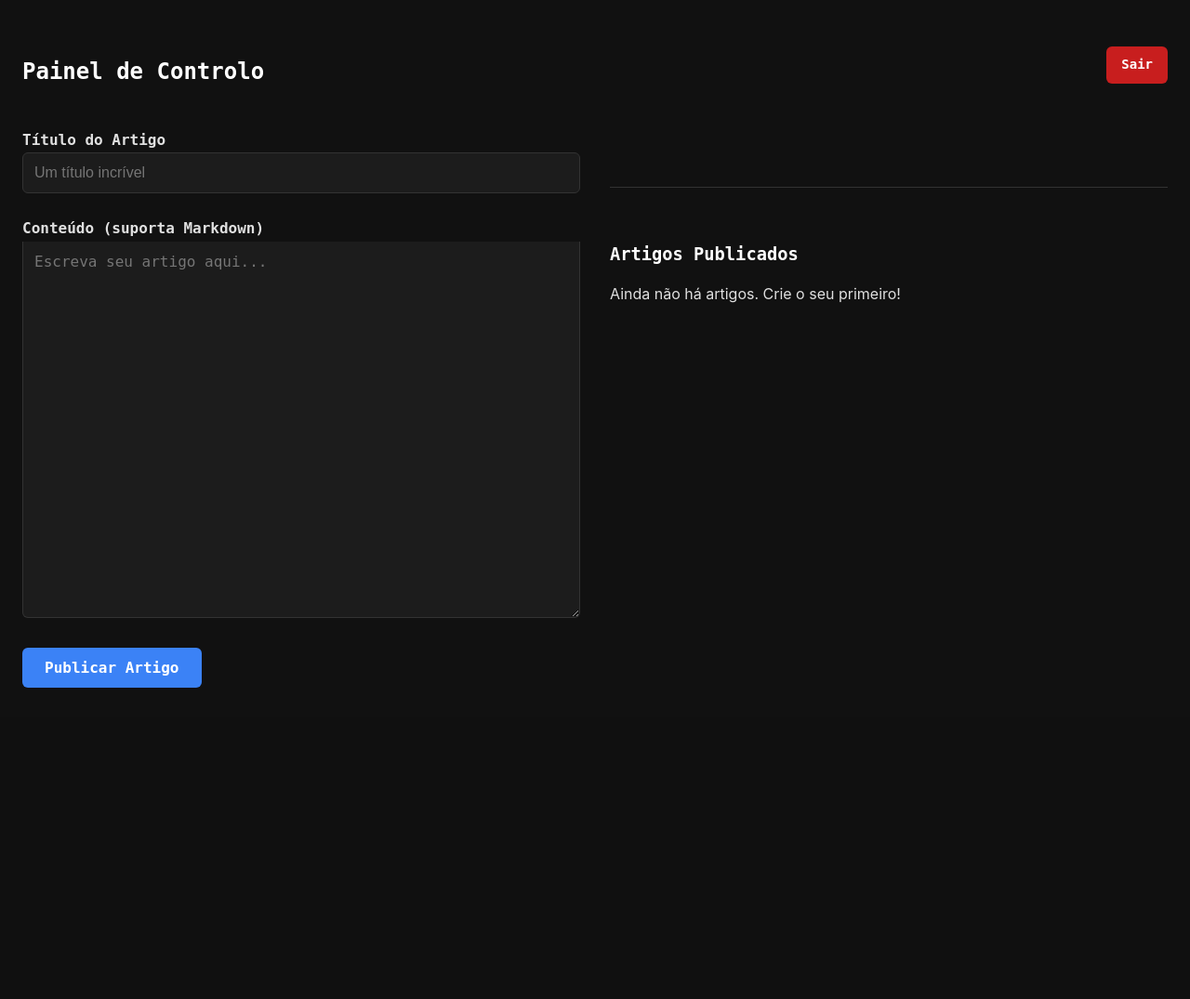
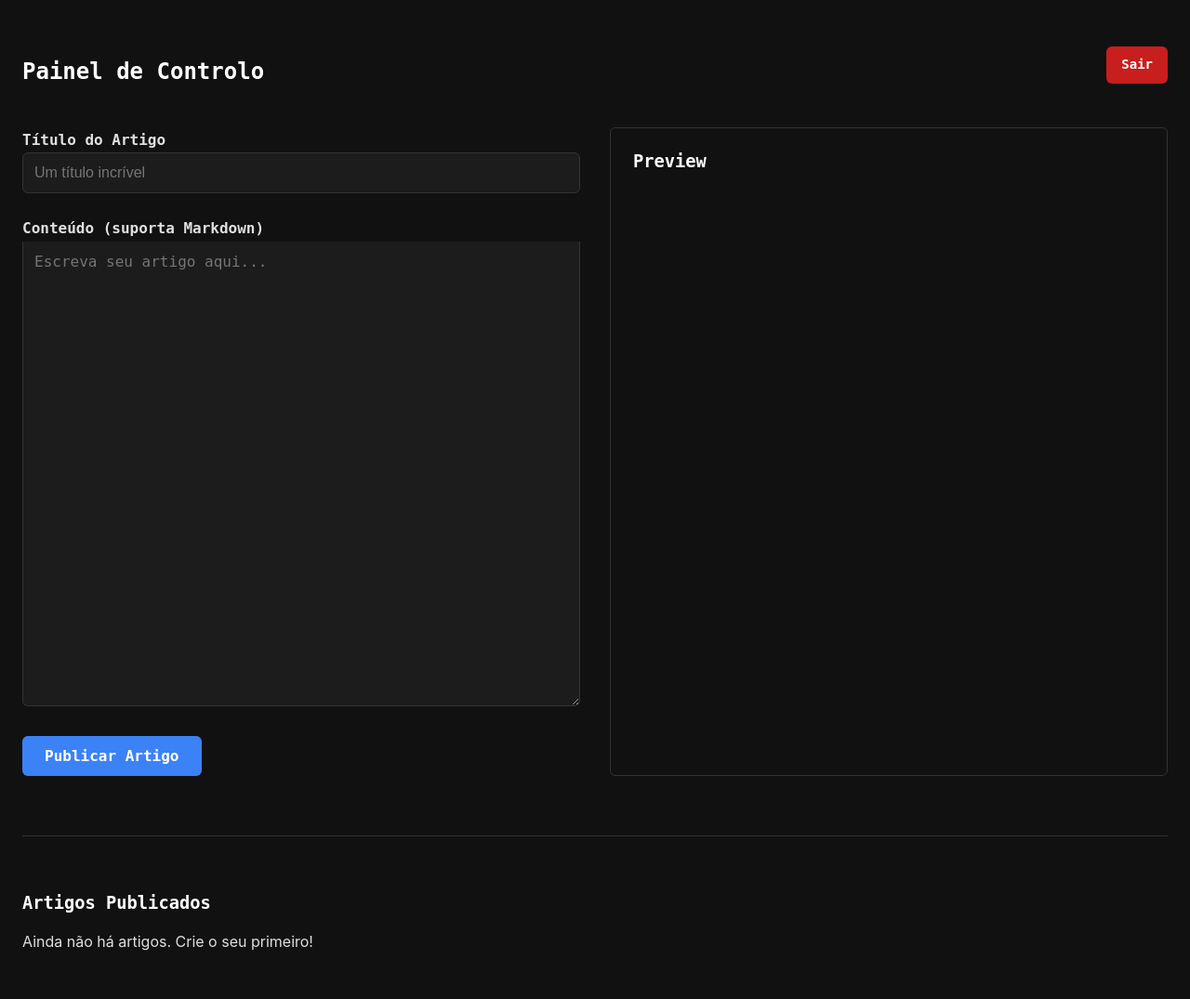
Before and after one commit to Caze-netto/forumazulaPHP, a PHP site: page /admin.php in a window 1280 px wide. Shown: the part 66-1141 px from the top of the page at 93% size. Before the commit the page ends 806 px from the top, so only its background shows below. Run offline with PHP 8.4, Linux system fonts and the light colour scheme; the visitor is signed in with stand-in values (Sample User, id 1); data comes from the database, SQL or seed files in the repository; data that the repository does not hold is empty; some libraries are stand-ins or nearby versions.

Commit message:
docs: tasasad

```diff
--- a/src/admin.php
+++ b/src/admin.php
@@ -113,16 +113,25 @@ if (isset($_SESSION['logado']) && $_SESSION['logado'] === true) {
         <div class="admin-layout">
 
             <section class="form-section">
-                <form method="POST" action="admin.php">
+                <form method="POST" action="admin.php" id="article-form">
                     <label for="titulo">Título do Artigo</label>
                     <input type="text" id="titulo" name="titulo" required placeholder="Um título incrível">
 
                     <label for="conteudo">Conteúdo (suporta Markdown)</label>
-                    <textarea id="conteudo" name="conteudo" rows="20" required placeholder="Escreva seu artigo aqui..."></textarea>
+                    <textarea id="conteudo" name="conteudo" rows="25" required placeholder="Escreva seu artigo aqui..."></textarea>
 
                     <button type="submit" name="criar_artigo" class="btn">Publicar Artigo</button>
                 </form>
             </section>
+
+            <section class="preview-section">
+                <h3>Preview</h3>
+                <div id="preview-output" class="artigo-conteudo">
+                    <p style="color: var(--color-text-secondary);">O preview do seu artigo aparecerá aqui...</p>
+                </div>
+            </section>
+
+        </div>
 
         <section class="existing-articles">
             <h3>Artigos Publicados</h3>
@@ -145,11 +154,34 @@ if (isset($_SESSION['logado']) && $_SESSION['logado'] === true) {
             <?php endif; ?>
         </section>
 
-        </div>
     </main>
 
     <?php endif; ?>
 </div>
 
+<script src="https://cdn.jsdelivr.net/npm/marked/marked.min.js"></script>
+<script>
+    document.addEventListener('DOMContentLoaded', () => {
+        const editor = document.getElementById('conteudo');
+        const preview = document.getElementById('preview-output');
+
+        // Verifica se os elementos do editor e preview existem na página
+        if (editor && preview) {
+
+            // Função para atualizar o preview com o conteúdo do editor
+            const updatePreview = () => {
+                const markdownText = editor.value;
+                preview.innerHTML = marked.parse(markdownText);
+            };
+
+            // Adiciona um "ouvinte" que chama a função de update sempre que algo é digitado
+            editor.addEventListener('input', updatePreview);
+
+            // Chama a função uma vez no início para garantir que o preview não comece vazio se houver texto
+            updatePreview();
+        }
+    });
+</script>
+
 </body>
 </html>
```
Lines whose indentation alone changed are shown as unchanged.
